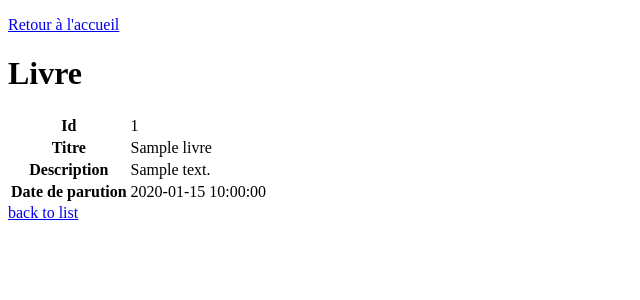
After one commit to gaillardcamille/symfony_livre_collection, a Symfony app: template templates/dashboard/livre_for_user.html.twig in a window 1280 px wide. The commit adds this page. Shown: the top 300 px of the page, without its empty margins (0-640 px from the left). Run offline with Twig, Linux system fonts and the light colour scheme; the template is opened without the code that fills it: most values are stand-ins (such as "Sample title", 1, 10 or a date in 2020); some libraries are stand-ins or nearby versions.

Commit message:
affichage livre spécial user

```diff
--- a/templates/dashboard/index.html.twig
+++ b/templates/dashboard/index.html.twig
@@ -21,6 +21,11 @@
 
             Liste des livres :
 
+            <ul>
+                {% for livre in livres %}
+                <li><a href="{{ path('app_livre_for_user', { id: livre.id }) }}">{{ livre.Titre }}</a></li>
+                {% endfor %}
+            </ul>
 
     </div>
 {% endblock %}
--- /dev/null
+++ b/templates/dashboard/livre_for_user.html.twig
@@ -0,0 +1,30 @@
+{% extends 'base.html.twig' %}
+
+{% block title %}Livre{% endblock %}
+
+{% block body %}
+    <h1>Livre</h1>
+
+    <table class="table">
+        <tbody>
+            <tr>
+                <th>Id</th>
+                <td>{{ livre.id }}</td>
+            </tr>
+            <tr>
+                <th>Titre</th>
+                <td>{{ livre.titre }}</td>
+            </tr>
+            <tr>
+                <th>Description</th>
+                <td>{{ livre.description }}</td>
+            </tr>
+            <tr>
+                <th>Date de parution</th>
+                <td>{{ livre.dateParution ? livre.dateParution|date('Y-m-d H:i:s') : '' }}</td>
+            </tr>
+        </tbody>
+    </table>
+
+    <a href="{{ path('app_dashboard') }}">back to list</a>
+{% endblock %}
```
Also changed, not shown: src/Controller/DashboardController.php (+14 -2 lines).
